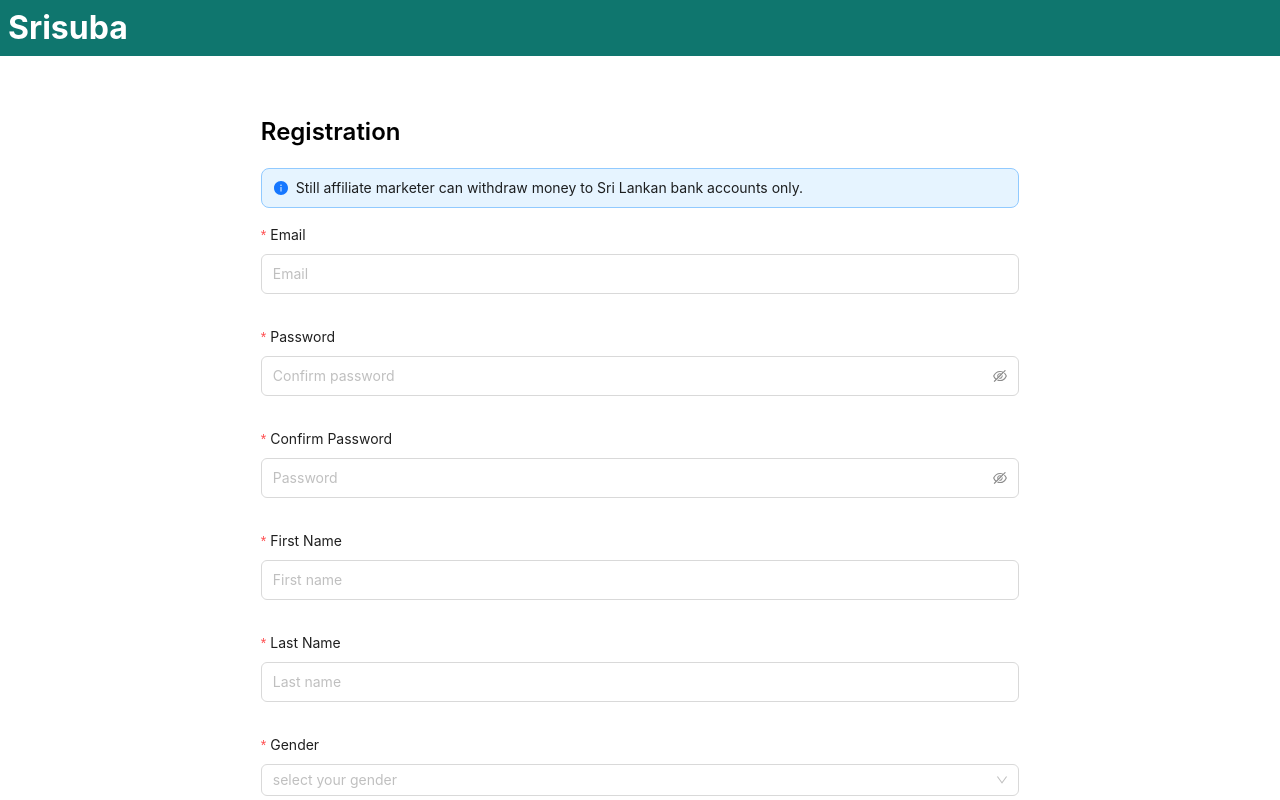
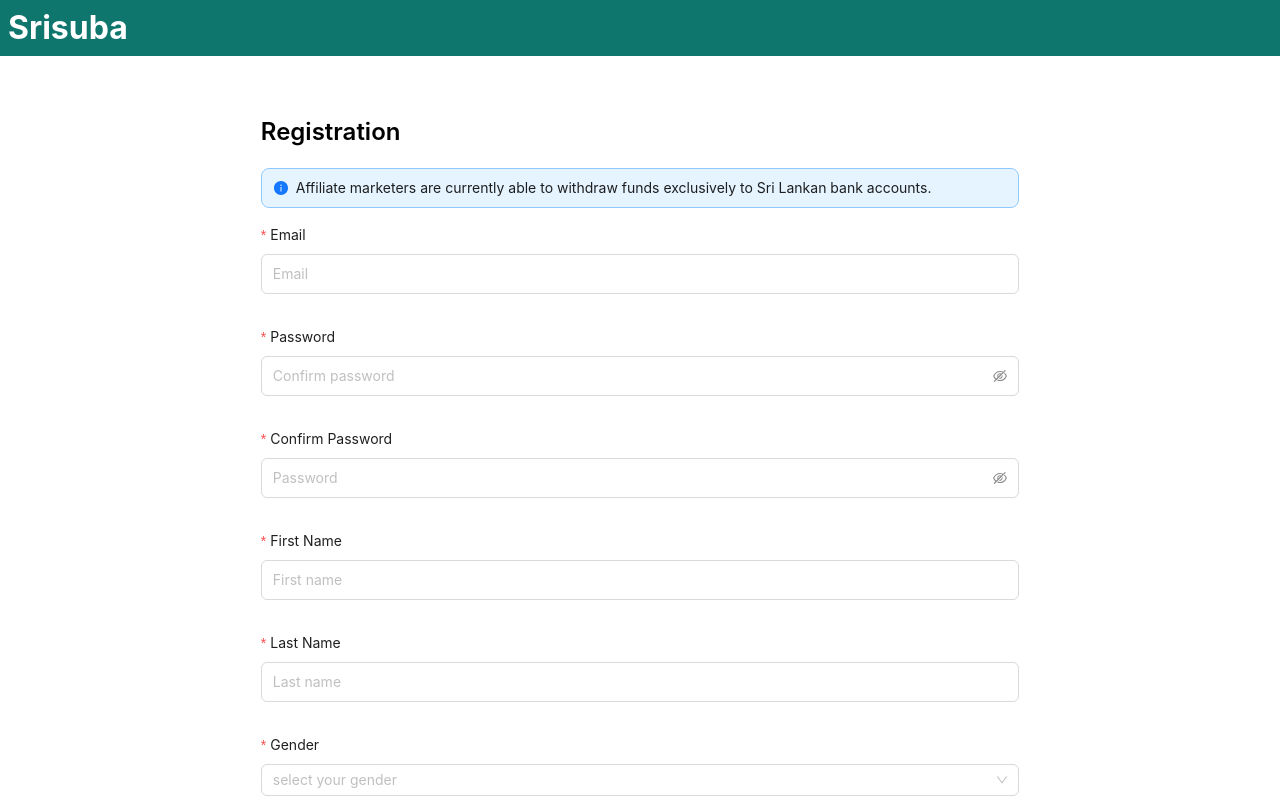
Before and after one commit to dhanushkagimhan/srisuba_GUI, a React (Vite) app: page /marketer-register in a window 1280 px wide. Shown: the top 800 px of the page. Built offline with nearby package versions, Linux system fonts and the light colour scheme; no server answers.

Commit message:
modify the sentenses

```diff
--- a/src/pages/marketer/open/MarketerRegister.tsx
+++ b/src/pages/marketer/open/MarketerRegister.tsx
@@ -52,7 +52,7 @@
         <h2 className="text-2xl font-semibold">Registration</h2>
         <div className="mb-4">
           <Alert
-            message="Still affiliate marketer can withdraw money to Sri Lankan bank accounts only."
+            message="Affiliate marketers are currently able to withdraw funds exclusively to Sri Lankan bank accounts."
             type="info"
             showIcon
           />
--- a/src/pages/marketer/protected/marketerProtectedHome/tabPages/profile/tabPages/MarketerBankAccount.tsx
+++ b/src/pages/marketer/protected/marketerProtectedHome/tabPages/profile/tabPages/MarketerBankAccount.tsx
@@ -49,11 +49,18 @@
     <div className="flex flex-row justify-center">
       <div className="md:w-3/5 w-full">
         <h2 className="text-2xl font-semibold">Bank Account</h2>
+        <div className="mb-4">
+          <Alert
+            message="Affiliate marketers are currently able to withdraw funds exclusively to Sri Lankan bank accounts."
+            type="info"
+            showIcon
+          />
+        </div>
         {marketerBankAccountQuery?.error?.response.status === 404 ? (
           <div className="mb-4">
             <Alert
               message={
-                "You must configure bank account details for the withdraw your incomes."
+                "To withdraw your income, it is essential to configure your bank account details."
               }
               type="info"
               showIcon
```
